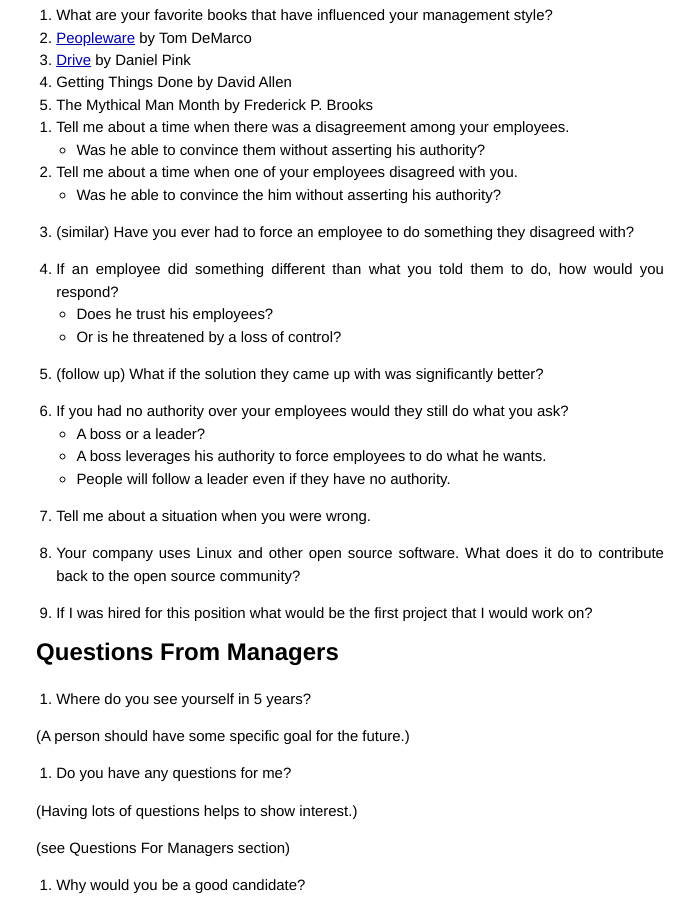
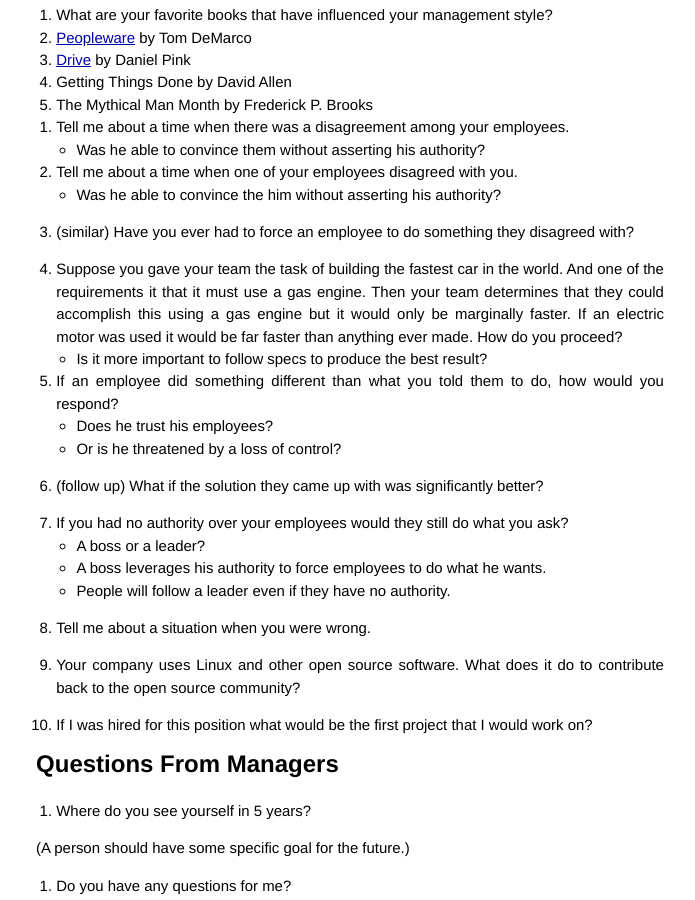
Before and after one commit to jmahler/jmahler.github.io, a Jekyll site: the page built from _posts/2014-02-22-interview_questions.md, in a window 1280 px wide and 900 px high, scrolled down 479 px. Shown: the whole window, without its empty margins (290-985 px from the left). Built offline with Jekyll 4.4.1, drawn with Linux system fonts in a browser that asks for light colours; Markdown is read by kramdown in place of the engine named in the settings.

Commit message:
add another "follow instructions" question

```diff
--- a/_posts/2014-02-22-interview_questions.md
+++ b/_posts/2014-02-22-interview_questions.md
@@ -36,6 +36,14 @@
 
 1. (similar) Have you ever had to force an employee to do something
 they disagreed with?
+
+1. Suppose you gave your team the task of building the fastest car in
+   the world.  And one of the requirements it that it must use a gas
+   engine.  Then your team determines that they could accomplish this
+   using a gas engine but it would only be marginally faster.  If an
+   electric motor was used it would be far faster than anything ever made.
+   How do you proceed?
+  - Is it more important to follow specs to produce the best result?
 
 1. If an employee did something different than what you told them to do,
 how would you respond?
```
